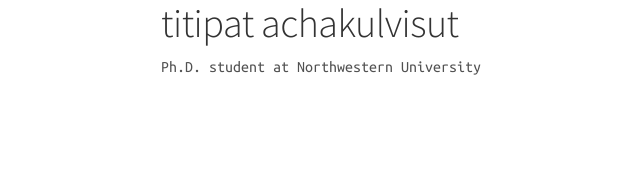
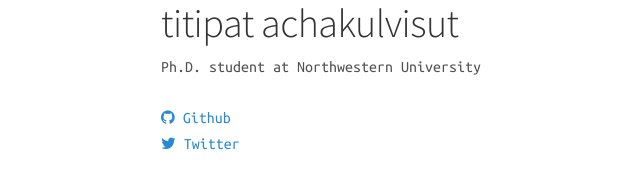
Before and after one commit to titipata/titipata.github.io, a Jekyll site: the page built from index.html, in a window 1280 px wide. Shown: the part 171-360 px from the top of the page, without its empty margins (119-759 px from the left). Built offline with Jekyll 4.4.1, drawn with Linux system fonts in a browser that asks for light colours; nearby versions of some CDN libraries; Markdown is read by kramdown in place of the engine named in the settings.

Commit message:
Add font-awesome

```diff
--- a/_layouts/default.html
+++ b/_layouts/default.html
@@ -7,6 +7,7 @@
   <link rel="stylesheet" href="//fonts.googleapis.com/css?family=Source+Sans+Pro:300,300i,600">
   <link rel="stylesheet" type="text/css" href="//fonts.googleapis.com/css?family=Ubuntu+Mono" />
   <link rel="stylesheet" type="text/css" href="//fonts.googleapis.com/css?family=Roboto" />
+  <link rel="stylesheet" href="https://maxcdn.bootstrapcdn.com/font-awesome/4.5.0/css/font-awesome.min.css">
   <link rel="stylesheet" href="{{ site.baseurl }}/style.css">
 </head>
 <body>
--- a/index.html
+++ b/index.html
@@ -10,7 +10,10 @@ layout: default
   <h1 class="masthead-title">
     <a href="{{ site.baseurl }}/">{{ site.name }}</a>
   </h1>
-  <p>Ph.D. student at Northwestern University
+  <p>Ph.D. student at Northwestern University<br>
+    <br>
+  <a href="https://github.com/titipata"><i class="fa fa-github"></i> Github</a><br>
+  <a href="https://twitter.com/titipat_a"><i class="fa fa-twitter"></i> Twitter</a>
   </p>
 </header>
 <div class="content list">
```
